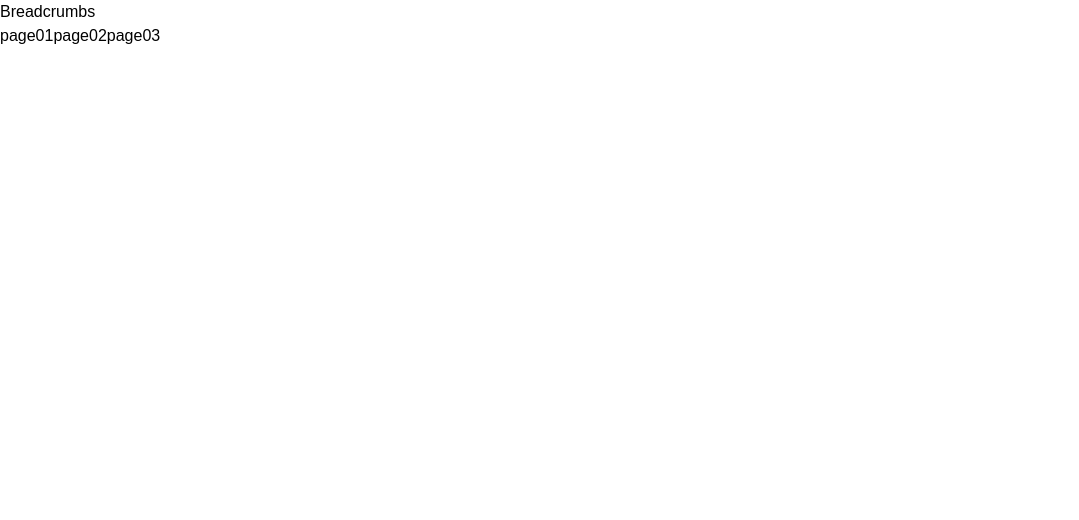
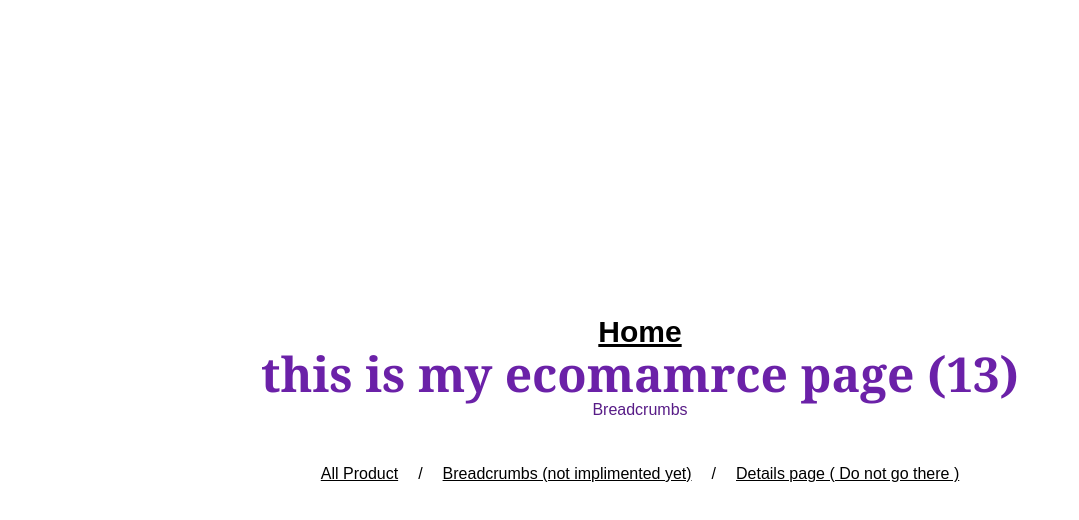
Before and after one commit to sameerkali/React_coding_round_practice, a React (Vite) app: page /thirteen in a window 1280 px wide. Shown: the top 520 px of the page, without its empty margins (0-1079 px from the left). Built offline with nearby package versions, Linux system fonts and the light colour scheme.

Commit message:
add: create a ecomarce like feature and && start making bredcrumbs feature

```diff
--- /dev/null
+++ b/src/All Assessment/assessment13/Page01.jsx
@@ -0,0 +1,51 @@
+import React, { useEffect, useState } from "react";
+import { Link } from "react-router-dom";
+
+const Page01 = () => {
+  const [data, setData] = useState([]);
+  console.log(data);
+
+  const fetchData = async () => {
+    try {
+      const data = await fetch(`https://fakestoreapi.com/products`);
+      const storeData = await data.json();
+      setData(storeData);
+    } catch (error) {
+      console.log(error.message);
+    }
+  };
+
+  useEffect(() => {
+    fetchData();
+  }, []);
+
+  if (data == 0) return <div>loading.....</div>;
+
+  return (
+    <div>
+      <Link className='text-red-500 text-4xl' to={`/thirteen`}>back to home </Link>
+
+      <div className="grid grid-cols-1 sm:grid-cols-2 md:grid-cols-3 lg:grid-cols-4 gap-4">
+        {/* main data */}
+        {data.map(d =>
+          <Link
+            to={`/page03/${d.id}`}
+            key={d.id}
+            className="bg-white shadow rounded overflow-hidden text-center"
+          >
+            <img
+              src={d.image}
+              className="h-44 w-auto mx-auto object-cover"
+              alt={d.title}
+            />
+            <p className="p-4 text-center">
+              {d.title}
+            </p>
+          </Link>
+        )}
+      </div>
+    </div>
+  );
+};
+
+export default Page01;
--- a/src/All Assessment/assessment13/Page01.tsx
+++ /dev/null
@@ -1,11 +0,0 @@
-
-
-import React from 'react'
-
-const Page01 = () => {
-  return (
-    <div>Page01</div>
-  )
-}
-
-export default Page01
--- /dev/null
+++ b/src/All Assessment/assessment13/Page02.jsx
@@ -0,0 +1,14 @@
+
+
+import React from 'react'
+import { Link } from 'react-router-dom'
+
+const Page02 = () => {
+  return (
+    <div>
+    <Link to={`/thirteen`}>Home</Link>
+  </div>
+  )
+}
+
+export default Page02
--- a/src/All Assessment/assessment13/Page02.tsx
+++ /dev/null
@@ -1,11 +0,0 @@
-
-
-import React from 'react'
-
-const Page02 = () => {
-  return (
-    <div>Page02</div>
-  )
-}
-
-export default Page02
--- /dev/null
+++ b/src/All Assessment/assessment13/Page03.jsx
@@ -0,0 +1,30 @@
+import React, { useEffect, useState } from 'react';
+import { Link, useParams } from 'react-router-dom';
+
+const Page03 = () => {
+  const { id } = useParams();
+  const [product, setProduct] = useState(null);
+
+  useEffect(() => {
+    fetch(`https://fakestoreapi.com/products/${id}`)
+      .then(res => res.json())
+      .then(data => setProduct(data))
+      .catch(error => console.error('Error fetching product:', error));
+  }, [id]);
+
+  if (!product) {
+    return <div>Loading...</div>;
+  }
+
+  return (
+    <div className="flex flex-col justify-center items-center h-screen">
+      <h1 className="text-2xl font-bold">{product.title}</h1>
+      <img src={product.image} alt={product.title} className="h-44 w-auto mx-auto object-cover" />
+      <p className="mt-4">{product.description}</p>
+      <p className="mt-2 font-bold">${product.price}</p>
+      <Link className='text-red-500 text-4xl' to={`/page01`}>back to home </Link>
+    </div>
+  );
+};
+
+export default Page03;
--- a/src/All Assessment/assessment13/Page03.tsx
+++ /dev/null
@@ -1,11 +0,0 @@
-
-
-import React from 'react'
-
-const Page03 = () => {
-  return (
-    <div>Page03</div>
-  )
-}
-
-export default Page03
--- a/src/All Assessment/assessment13/Thirteen.jsx
+++ b/src/All Assessment/assessment13/Thirteen.jsx
@@ -3,12 +3,18 @@ import { Link } from 'react-router-dom'
 
 const Thirteen = () => {
   return (
-    <div>
+    <div className='flex flex-col justify-center items-center h-screen'>
+    <Link to={`/`} className='text-3xl font-bold underline'>Home</Link>
       {/* main content || Breadcrumbs */}
-      <p>Breadcrumbs</p>
-      <Link to='/page01'>page01</Link>
-      <Link to='/page02'>page02</Link>
-      <Link to='/page03'>page03</Link>
+      <p className='text-5xl font-bold font-serif text-purple-800'> this is my ecomamrce page (13)</p>
+      <p className='text-purple-900'>Breadcrumbs</p>
+      <div className='flex gap-5 mt-10'>
+        <Link className='underline' to='/page01'>All Product</Link>
+        <div> / </div>
+        <Link className='underline' to='/page02'>Breadcrumbs (not implimented yet)</Link>
+        <div> / </div>
+        <Link className='underline' to='/page03'> Details page ( Do not go there )</Link>
+      </div>
     </div>
   )
 }
--- a/src/App.jsx
+++ b/src/App.jsx
@@ -40,7 +40,7 @@ const App = () => {
         {/* this is including in thirteen */}
         <Route path="/page01" element={<Page01 />} />
         <Route path="/page02" element={<Page02 />} />
-        <Route path="/page03" element={<Page03 />} />
+        <Route path="/page03/:id" element={<Page03 />} />
         {/* this is including in thirteen */}
         {/* <Route path="/fourteen" element={<Six />} /> */}
         <Route path="*" element={<Page404 />} />
@@ -50,3 +50,113 @@ const App = () => {
 };
 
 export default App;
+
+
+
+// the object way to make the router
+
+/*
+import React from "react";
+import { createBrowserRouter, RouterProvider } from "react-router-dom";
+import One from "./All Assessment/assessment01/One";
+import Home from "./Home";
+import Two from "./All Assessment/assessment02/Two";
+import Page404 from "./Page404";
+import Three from "./All Assessment/assessment03/Three";
+import Four from "./All Assessment/assessment04/Four";
+import Five from "./All Assessment/assessment05/Five";
+import Six from "./All Assessment/assessment06/Six";
+import Seven from "./All Assessment/assessment07/Seven";
+import Eight from "./All Assessment/assessment08/Eight";
+import Nine from "./All Assessment/assessment09/Nine";
+import Ten from "./All Assessment/assessment10/Ten";
+import Eleven from "./All Assessment/assessment11/Eleven";
+import Twelve from "./All Assessment/assessment12/Twelve";
+import Thirteen from "./All Assessment/assessment13/Thirteen";
+import Page01 from "./All Assessment/assessment13/Page01";
+import Page02 from "./All Assessment/assessment13/Page02";
+import Page03 from "./All Assessment/assessment13/Page03";
+
+const router = createBrowserRouter([
+  {
+    path: "/",
+    element: <Home />,
+  },
+  {
+    path: "/one",
+    element: <One />,
+  },
+  {
+    path: "/two",
+    element: <Two />,
+  },
+  {
+    path: "/three",
+    element: <Three />,
+  },
+  {
+    path: "/four",
+    element: <Four />,
+  },
+  {
+    path: "/five",
+    element: <Five />,
+  },
+  {
+    path: "/six",
+    element: <Six />,
+  },
+  {
+    path: "/seven",
+    element: <Seven />,
+  },
+  {
+    path: "/eight",
+    element: <Eight />,
+  },
+  {
+    path: "/nine",
+    element: <Nine />,
+  },
+  {
+    path: "/ten",
+    element: <Ten />,
+  },
+  {
+    path: "/eleven",
+    element: <Eleven />,
+  },
+  {
+    path: "/twelve",
+    element: <Twelve />,
+  },
+  {
+    path: "/thirteen",
+    element: <Thirteen />,
+    children: [
+      {
+        path: "page01",
+        element: <Page01 />,
+      },
+      {
+        path: "page02",
+        element: <Page02 />,
+      },
+      {
+        path: "page03/:id",
+        element: <Page03 />,
+      },
+    ],
+  },
+  {
+    path: "*",
+    element: <Page404 />,
+  },
+]);
+
+const App = () => {
+  return <RouterProvider router={router} />;
+};
+
+export default App;
+*/
```
